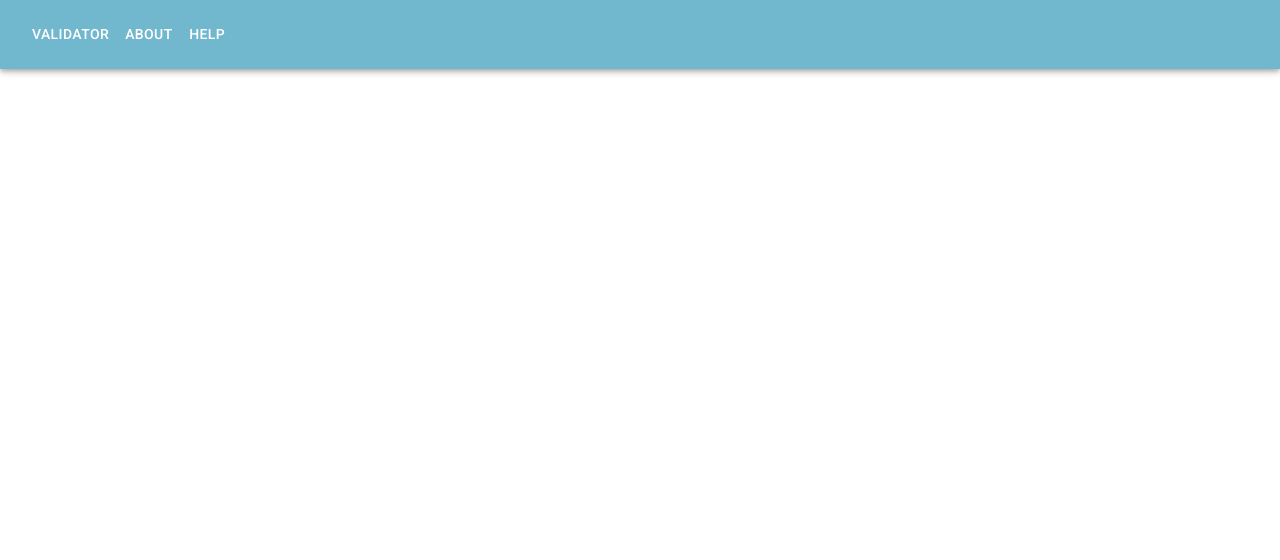
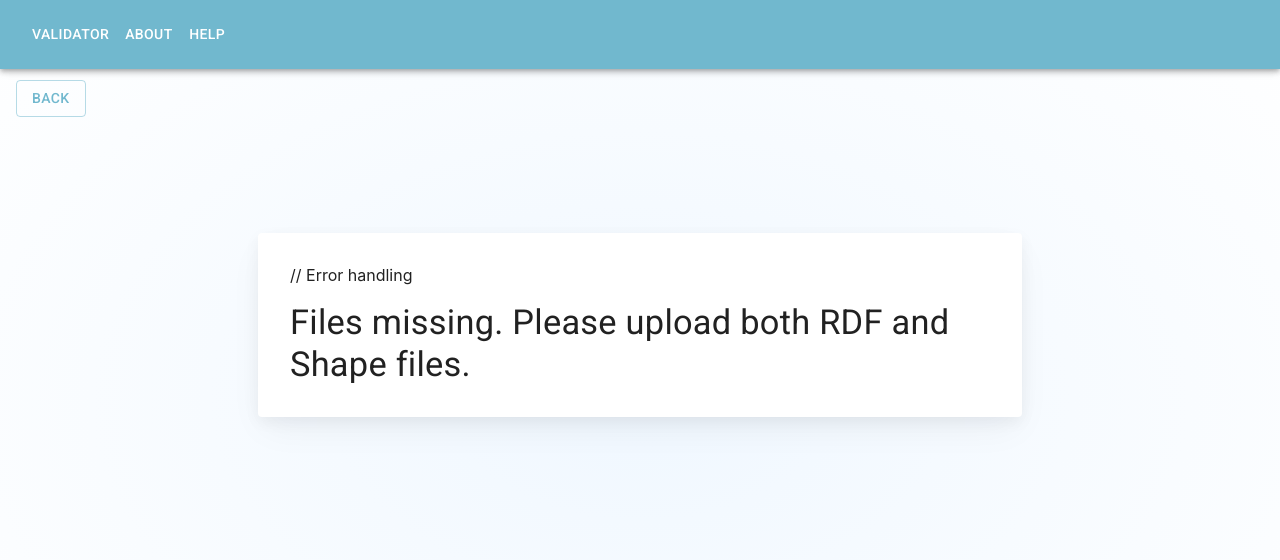
Before and after one commit to hanaCasey/SHACL-validation-task, a React (Create React App) app in the folder frontend/: page /response in a window 1280 px wide. Shown: the top 560 px of the page. Built offline with nearby package versions, Linux system fonts and the light colour scheme.

Commit message:
refactor fileupload and reponse component

```diff
--- a/frontend/src/App.js
+++ b/frontend/src/App.js
@@ -3,8 +3,9 @@ import React from "react";
 import NavBar from './components/NavBar';
 import { ThemeProvider, createTheme } from "@mui/material/styles";
 import { BrowserRouter as Router, Routes, Route } from 'react-router-dom';
+import { Box } from '@mui/material';
 import FileUpload from './components/FileUpload';
-import { Box } from '@mui/material';
+import ResponseZone from './components/ReponseZone';
 
 
 const theme = createTheme({
@@ -24,12 +25,13 @@ const theme = createTheme({
 function App() {
   return (
     <ThemeProvider theme={theme}>
-      <Box sx={{ paddingTop: '64px'}}>
+      <Box sx={{ paddingTop: '64px' }}>
         <Router>
-        <NavBar/>
+          <NavBar />
           <Routes>
             <Route path="/" element={
-            <FileUpload/>} />
+              <FileUpload />} />
+            <Route path="/response" element={<ResponseZone />} />
             <Route path="/about" element={
               <p>
                 Hello About
--- a/frontend/src/components/DropZone.js
+++ b/frontend/src/components/DropZone.js
@@ -9,7 +9,7 @@ import { styled } from '@mui/material/styles';
 import { useTheme } from '@mui/material/styles';
 
 
-function DropZone({ label, onDrop, acceptedFiles}) {
+function DropZone({ label, onDrop, acceptedFiles }) {
 
     const theme = useTheme();
     const [fileName, setFileName] = useState('');
@@ -24,17 +24,17 @@ function DropZone({ label, onDrop, acceptedFiles}) {
     };
 
     const StyledDropzone = styled(Box)(({ theme, isDragActive }) => ({
-        border: `2px dashed ${isDragActive ? theme.palette.primary.main : theme.palette.grey[500]}`,
+        border: `1px dashed ${isDragActive ? theme.palette.primary.main : theme.palette.grey[500]}`,
         borderRadius: theme.shape.borderRadius,
         padding: theme.spacing(1),
         textAlign: 'center',
         cursor: 'pointer',
         transition: 'background-color 0.2s ease',
         backgroundColor: isUploaded
-        ? theme.palette.background.default // Change color when uploaded
-        : isDragActive
-            ? theme.palette.action.hover
-            : theme.palette.background.default,
+            ? theme.palette.background.default // Change color when uploaded
+            : isDragActive
+                ? theme.palette.action.hover
+                : theme.palette.background.default,
     }));
 
     return (
@@ -46,7 +46,6 @@ function DropZone({ label, onDrop, acceptedFiles}) {
                 {({ getRootProps, getInputProps, isDragActive }) => (
                     <StyledDropzone
                         {...getRootProps()}
-                        isDragActive={isDragActive}
                         sx={{
                             '&:hover': {
                                 backgroundColor: (theme) => theme.palette.action.hover,
@@ -57,8 +56,8 @@ function DropZone({ label, onDrop, acceptedFiles}) {
                         {!isUploaded && (
                             <CloudUploadIcon
                                 sx={{
-                                    fontSize: 50,
-                                    mb: 2,
+                                    fontSize: 20,
+                                    // mb: 2,
                                     color: isDragActive ? theme.palette.primary.main : theme.palette.grey[500],
                                 }}
                             />
--- a/frontend/src/components/FileUpload.js
+++ b/frontend/src/components/FileUpload.js
@@ -12,6 +12,7 @@ import FormLabel from '@mui/material/FormLabel';
 import FormControl from '@mui/material/FormControl';
 import DropZone from './DropZone';
 import axios from 'axios';
+import { useNavigate } from 'react-router-dom';
 
 const backendURI = process.env.REACT_APP_BACKEND_URI;
 
@@ -59,16 +60,17 @@ function FileUpload() {
 
     const [rdfFile, setRDFFile] = useState(null);
     const [shapeFile, setShapeFile] = useState(null);
+    const navigate = useNavigate();
 
     const handleRDFUpload = (acceptedFiles) => {
         if (acceptedFiles.length > 0) {
-            setRDFFile(acceptedFiles[0]); // Save RDF file
+            setRDFFile(acceptedFiles[0]);
             console.log('RDF file uploaded:', acceptedFiles[0]);
         }
     };
     const handleShapeUpload = (acceptedFiles) => {
         if (acceptedFiles.length > 0) {
-            setShapeFile(acceptedFiles[0]); // Save Shape file
+            setShapeFile(acceptedFiles[0]);
             console.log('Shape file uploaded:', acceptedFiles[0]);
         }
     };
@@ -79,21 +81,8 @@ function FileUpload() {
             console.error("Please upload both RDF and Shape files.");
             return;
         }
-        // Create FormData to send files
-        const formData = new FormData();
-        formData.append('rdf', rdfFile);
-        formData.append('shape', shapeFile);
-
-        try {
-            const response = await axios.post(`${backendURI}/api/validate`, formData, {
-                headers: {
-                    'Content-Type': 'multipart/form-data',
-                },
-            });
-            console.log('Response from backend:', response.data);
-        } catch (error) {
-            console.error('Error uploading files:', error);
-        }
+        // Navigate to response page
+        navigate('/response', { state: { rdfFile, shapeFile } });
     };
 
 
@@ -118,7 +107,7 @@ function FileUpload() {
                         gap: 2,
                     }}
                 >
-                    <Box>
+                    <Box sx={{ display: 'flex', flexDirection: 'column', gap: 3 }}>
                         <DropZone
                             label={'RDF'}
                             onDrop={handleRDFUpload}
--- /dev/null
+++ b/frontend/src/components/ReponseZone.js
@@ -0,0 +1,175 @@
+import React, { useEffect, useState } from 'react';
+import { useLocation, useNavigate } from 'react-router-dom';
+import { Box, Button, Typography, CircularProgress, Table, TableBody, TableCell, TableContainer, TableHead, TableRow, Container } from '@mui/material';
+import axios from 'axios';
+import MuiCard from '@mui/material/Card';
+import { styled } from '@mui/material/styles';
+import Stack from '@mui/material/Stack';
+
+
+const backendURI = process.env.REACT_APP_BACKEND_URI;
+const bufferTime = 1000;
+
+const Card = styled(MuiCard)(({ theme }) => ({
+    display: 'flex',
+    flexDirection: 'column',
+    alignSelf: 'center',
+    width: '100%',
+    padding: theme.spacing(4),
+    gap: theme.spacing(2),
+    margin: 'auto',
+    [theme.breakpoints.up('sm')]: {
+        maxWidth: '700px',
+    },
+    boxShadow:
+        'hsla(220, 30%, 5%, 0.05) 0px 5px 15px 0px, hsla(220, 25%, 10%, 0.05) 0px 15px 35px -5px',
+    ...theme.applyStyles('dark', {
+        boxShadow:
+            'hsla(220, 30%, 5%, 0.5) 0px 5px 15px 0px, hsla(220, 25%, 10%, 0.08) 0px 15px 35px -5px',
+    }),
+}));
+
+const ResponseContainer = styled(Stack)(({ theme }) => ({
+    padding: 20,
+    marginTop: '10vh',
+    '&::before': {
+        content: '""',
+        display: 'block',
+        position: 'absolute',
+        zIndex: -1,
+        inset: 0,
+        backgroundImage:
+            'radial-gradient(ellipse at 50% 50%, hsl(210, 100%, 97%), hsl(0, 0%, 100%))',
+        backgroundRepeat: 'no-repeat',
+        ...theme.applyStyles('dark', {
+            backgroundImage:
+                'radial-gradient(at 50% 50%, hsla(210, 100%, 16%, 0.5), hsl(220, 30%, 5%))',
+        }),
+    },
+}));
+
+function ResponseZone() {
+
+    const location = useLocation();
+    const navigate = useNavigate();
+
+    const [loading, setLoading] = useState(true); // load for a nice user experience
+    const [validationResult, setValidationResult] = useState(null);
+    const [error, setError] = useState(null);
+
+    const { rdfFile, shapeFile } = location.state || {};
+
+    // Validate files async
+    useEffect(() => {
+        const validateFiles = async () => {
+            const startTime = Date.now();
+
+            if (!rdfFile || !shapeFile) {
+                setError("Files missing. Please upload both RDF and Shape files.");
+                setLoading(false);
+                return;
+            }
+
+            const formData = new FormData();
+            formData.append('dg', rdfFile);
+            formData.append('sg', shapeFile);
+
+            try {
+                const response = await axios.post(`${backendURI}/api/validate`, formData, {
+                    headers: {
+                        'Content-Type': 'multipart/form-data',
+                    },
+                });
+
+                setValidationResult(response.data); // save validation report
+
+            } catch (error) {
+                console.error('Error during validation:', error);
+                setError('Failed to validate. Please try again.');
+            } finally {
+
+                const endTime = Date.now();
+                const delay = Math.max(bufferTime - (endTime - startTime), 0); // minimum delay of 1 second
+                setTimeout(() => {
+                    setLoading(false); // Stop loading after response
+                }, delay);
+
+            }
+        };
+
+        setLoading(true); // Buffer for one second
+        validateFiles(); // call backend
+    }, [rdfFile, shapeFile]);
+
+    const handleBack = () => {
+        navigate(-1); // Navigate back to the file upload page
+    };
+
+    return (
+        <Box sx={{ padding: 2 }}>
+            <Button variant="outlined" onClick={handleBack} sx={{ marginBottom: 2 }}>
+                Back
+            </Button>
+            <ResponseContainer>
+                {loading ? (
+                    // Card for displaying the loading spinner
+                    <Card>
+                        <Typography
+                            component="h1"
+                            variant="h4"
+                            sx={{ width: '100%', fontSize: 'clamp(2rem, 10vw, 2.15rem)' }}
+                        >
+                            Validating files...
+                        </Typography>
+                        <CircularProgress />
+                    </Card>
+                ) : error ? (
+                    <Card>
+                    // Error handling
+                        <Typography component="h1"
+                            variant="h4"
+                            sx={{ width: '100%', fontSize: 'clamp(2rem, 10vw, 2.15rem)' }}
+                        >{error}</Typography>
+                    </Card>
+                ) : (
+                    // Card for displaying the response table
+                    <Card>
+                        <Typography
+                            component="h1"
+                            variant="h4"
+                            sx={{ width: '100%', fontSize: 'clamp(2rem, 10vw, 2.15rem)' }}
+                        >
+                            Validation Results
+                        </Typography>
+
+                        {/* Table to display validation results
+                        <TableContainer>
+                            <Table>
+                                <TableHead>
+                                    <TableRow>
+                                        <TableCell>Field</TableCell>
+                                        <TableCell>Value</TableCell>
+                                    </TableRow>
+                                </TableHead>
+                                <TableBody>
+                                    {Object.keys(validationResult).map((key) => (
+                                        <TableRow key={key}>
+                                            <TableCell>{key}</TableCell>
+                                            <TableCell>{JSON.stringify(validationResult[key])}</TableCell>
+                                        </TableRow>
+                                    ))}
+                                </TableBody>
+                            </Table>
+                        </TableContainer> */}
+                    </Card>
+                )}
+
+            </ResponseContainer>
+        </Box>
+    );
+
+}
+
+
+
+export default ResponseZone;
```
Also changed, not shown: frontend/src/components/Validator.js (added, +18 -0 lines), 1 other file (tests, documents, lock files or other folders). Lines whose indentation alone changed are shown as unchanged.
